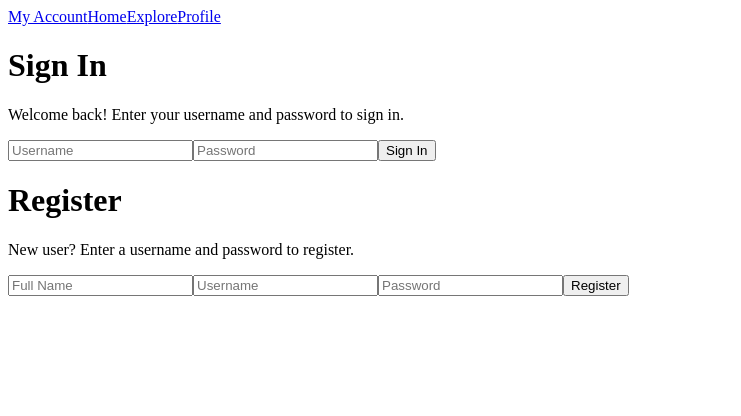
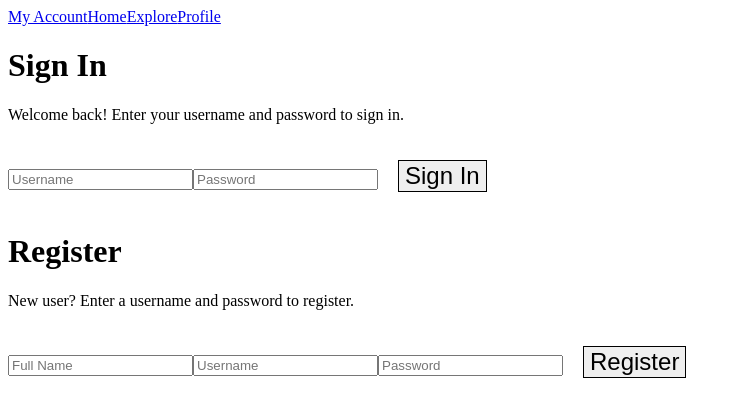
Before and after one commit to admartx86/catbook-client, a React app: page /myaccount in a window 1280 px wide. Shown: the whole page, without its empty margins (0-741 px from the left). Built offline with nearby package versions, Linux system fonts and the light colour scheme.

Commit message:
refactor: Increase size of all buttons

```diff
--- a/src/css/styles.css
+++ b/src/css/styles.css
@@ -11,3 +11,9 @@
   border: solid 5px black;
   margin: 20px;
 }
+
+button {
+  border: solid 1px black;
+  font-size: x-large;
+  margin: 20px;
+}
```
